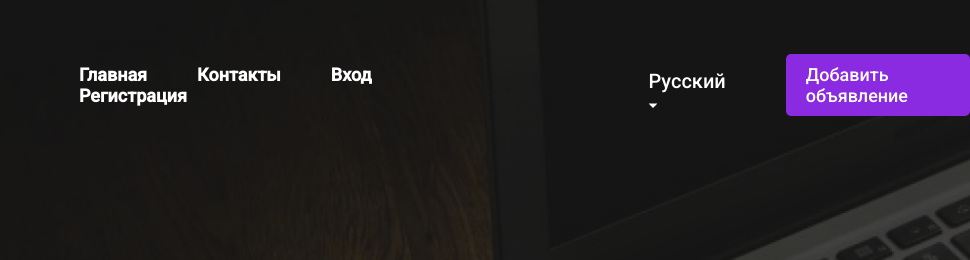
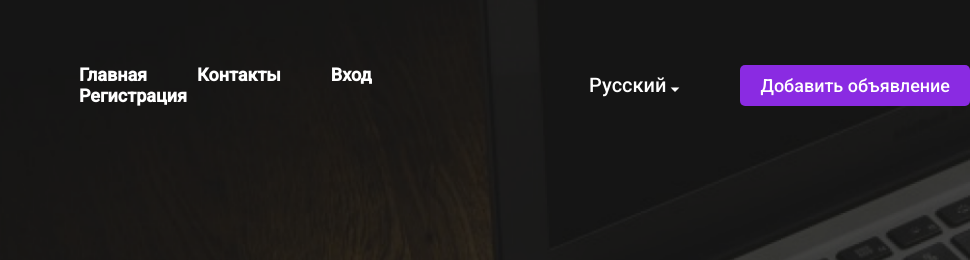
Before and after one commit to 47JackJack74/WebDesign, a plain HTML site: page index.html in a window 1280 px wide. Shown: the top 260 px of the page, 310-1280 px from the left. Drawn offline with Linux system fonts and the light colour scheme.

Commit message:
Update style.css

```diff
--- a/style.css
+++ b/style.css
@@ -36,7 +36,8 @@ body{
 }
 
 .right-side {
-    margin-left: 150px;
+    width: 35%;
+    justify-content: end;
     display: flex;
     align-items: center;
 }
@@ -50,8 +51,8 @@ body{
 }
 
 .language {
-    padding-top: 10px;
     margin-right: 60px;
+    padding: 10px 0px;
 }
  .language-text:hover {
     border-top: 5px solid blueviolet;
```
